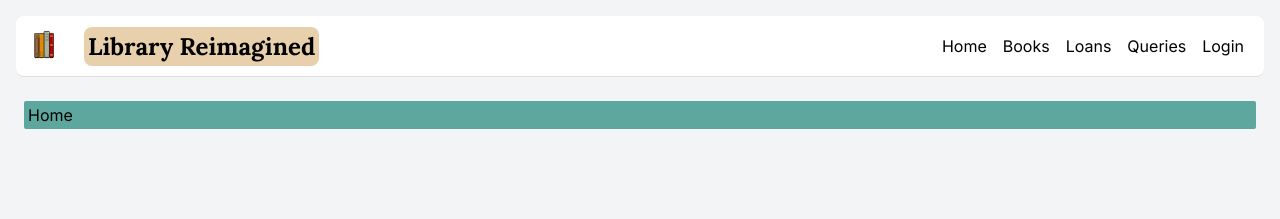
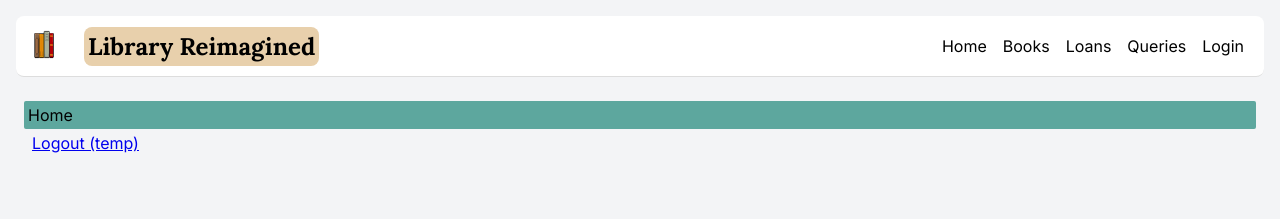
Before and after one commit to Zermeno-Jonathan/Library-Reimagined, a React (Vite) app in the folder frontend/: page / in a window 1280 px wide. Shown: the top 219 px of the page. Built offline with nearby package versions, Linux system fonts and the light colour scheme.

Commit message:
feat (temp): logout function added at home

```diff
--- a/frontend/src/pages/Home/Home.jsx
+++ b/frontend/src/pages/Home/Home.jsx
@@ -1,9 +1,22 @@
 import styles from './Home.module.css';
 
 function Home() {
+    // temporal logout
+    const handleLogout = (e) => {
+        e.preventDefault();
+        localStorage.removeItem('userRole');
+        window.location.href = '/';
+    };
+
     return (
         <div className="home">
             <p className={styles.welcome}>Home</p>
+            <p>
+                {/* temporal logout */}
+                <a href="#" onClick={handleLogout}>
+                    Logout (temp)
+                </a>
+            </p>
         </div>
     );
 }
```
